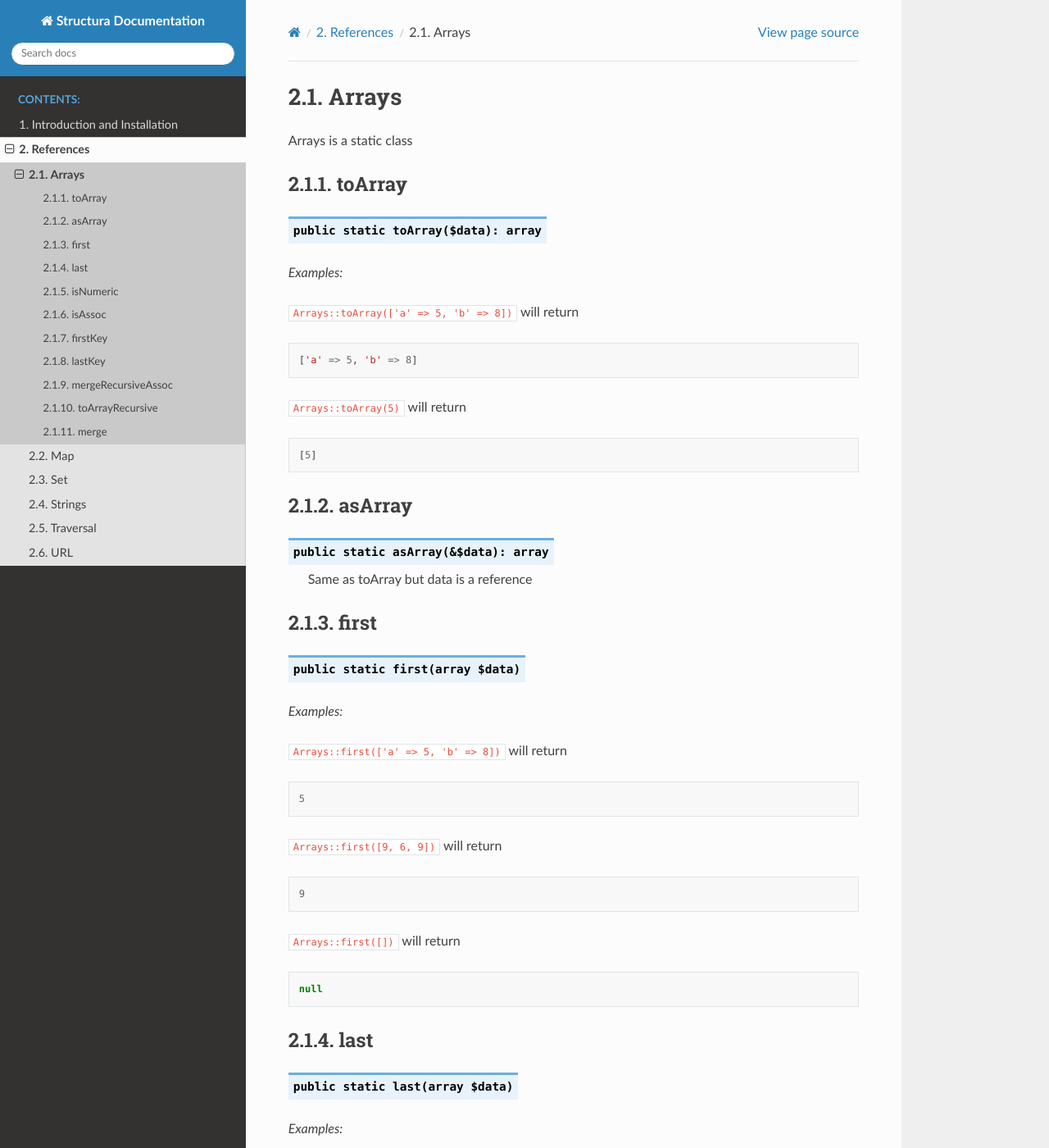
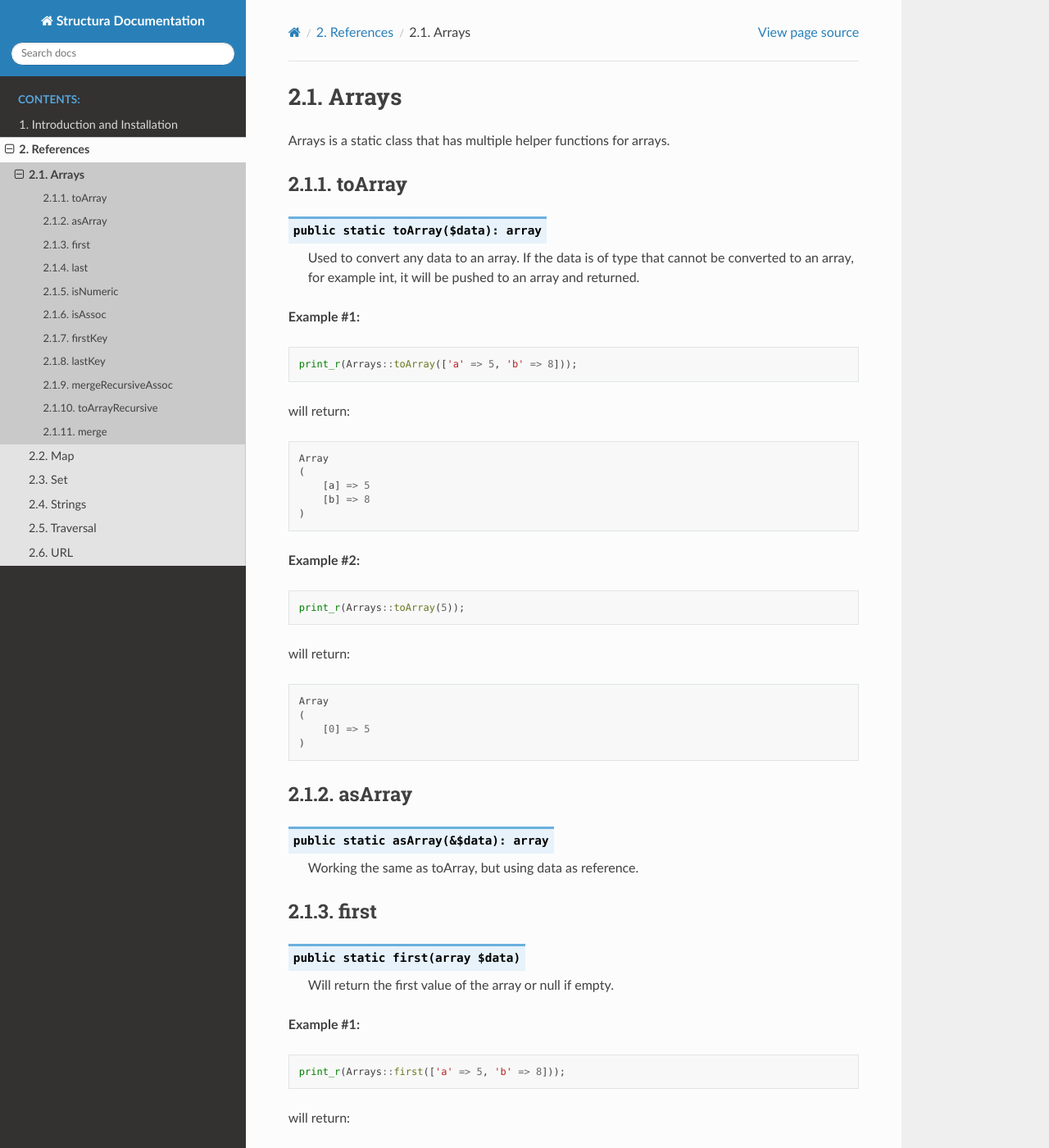
Before and after one commit to unstable-cacao/Structura, a Sphinx documentation site: the page built from Docs/references/Arrays.rst, in a window 1280 px wide and 1400 px high. Shown: the whole window at 82% size. Built offline with Sphinx 7.4.7 and the Read the Docs theme 2.0.0, drawn with Linux system fonts in a browser that asks for light colours; some of the changed text lies outside the part shown.

Commit message:
Started refactoring docs

```diff
--- a/Docs/references/Arrays.rst
+++ b/Docs/references/Arrays.rst
@@ -2,7 +2,7 @@
 Arrays
 *************
 
-Arrays is a static class
+Arrays is a static class that has multiple helper functions for arrays.
 
 
 
@@ -11,22 +11,38 @@ toArray
 
 .. function:: public static toArray($data): array
 
+    Used to convert any data to an array. If the data is of type that cannot be converted to an array, for example int, it will be pushed to an array and returned.
 
-*Examples:*
 
-``Arrays::toArray(['a' => 5, 'b' => 8])`` will return
+**Example #1:**
 
 .. code-block:: php
 
-    ['a' => 5, 'b' => 8]
+    print_r(Arrays::toArray(['a' => 5, 'b' => 8]));
+
+will return:
+::
+
+    Array
+    (
+        [a] => 5
+        [b] => 8
+    )
 
 
-``Arrays::toArray(5)`` will return
+**Example #2:**
 
 .. code-block:: php
 
-    [5]
+    print_r(Arrays::toArray(5));
 
+will return:
+::
+
+    Array
+    (
+        [0] => 5
+    )
 
 
 asArray
@@ -34,8 +50,7 @@ asArray
 
 .. function:: public static asArray(&$data): array
 
-    Same as toArray but data is a reference
-
+    Working the same as toArray, but using data as reference.
 
 
 first
@@ -43,29 +58,41 @@ first
 
 .. function:: public static first(array $data)
 
+    Will return the first value of the array or null if empty.
 
-*Examples:*
 
-``Arrays::first(['a' => 5, 'b' => 8])`` will return
+**Example #1:**
 
 .. code-block:: php
 
+    print_r(Arrays::first(['a' => 5, 'b' => 8]));
+
+will return:
+::
+
     5
 
-
-``Arrays::first([9, 6, 9])`` will return
+**Example #2:**
 
 .. code-block:: php
 
+    print_r(Arrays::first([9, 6, 9]));
+
+will return:
+::
+
     9
 
-
-``Arrays::first([])`` will return
+**Example #3:**
 
 .. code-block:: php
 
-    null
+    var_dump(Arrays::first([]));
 
+will return:
+::
+
+    NULL
 
 
 last
@@ -73,29 +100,41 @@ last
 
 .. function:: public static last(array $data)
 
+    Will return the last value of the array or null if empty.
 
-*Examples:*
 
-``Arrays::last(['a' => 5, 'b' => 8])`` will return
+**Example #1:**
 
 .. code-block:: php
 
+    print_r(Arrays::last(['a' => 5, 'b' => 8]));
+
+will return:
+::
+
     8
 
-
-``Arrays::last([9, 6, 9])`` will return
+**Example #2:**
 
 .. code-block:: php
 
+    print_r(Arrays::last([9, 6, 9]));
+
+will return:
+::
+
     9
 
-
-``Arrays::last([])`` will return
+**Example #3:**
 
 .. code-block:: php
 
-    null
+    var_dump(Arrays::last([]));
 
+will return:
+::
+
+    NULL
 
 
 isNumeric
```
